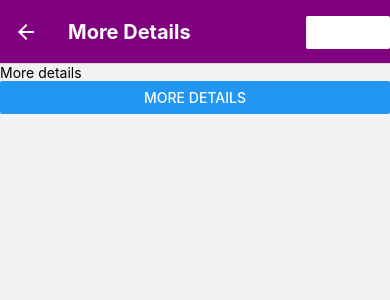
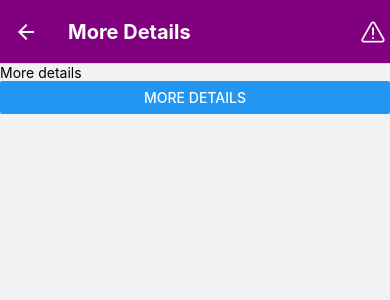
Before and after one commit to xilu56/CS5520, a React Native app: screen /Details in a window 390 px wide. Shown: the top 300 px of the page. Built offline with nearby package versions, Linux system fonts and the light colour scheme.

Commit message:
Used the Reusable “Pressable Button” to replace the warning button

```diff
--- a/Components/GoalDetails.js
+++ b/Components/GoalDetails.js
@@ -1,5 +1,7 @@
 import { Button, StyleSheet, Text, View } from "react-native";
 import React, {useEffect, useState} from "react";
+import PressableButton from "./PressableButton";
+import AntDesign from "@expo/vector-icons/AntDesign";
 
 export default function GoalDetails({ navigation, route }) {
   console.log(route);
@@ -16,7 +18,13 @@ export default function GoalDetails({ navigation, route }) {
     navigation.setOptions({
       headerRight: () => {
         return (
-          <Button title="Warning" color="white" onPress={warningHandler} />
+          <PressableButton
+            pressedFunction={warningHandler}
+            componentStyle={{ backgroundColor: "purple" }}
+            pressedStyle={{ opacity: 0.5, backgroundColor: "purple" }}
+          >
+            <AntDesign name="warning" size={24} color="white" />
+          </PressableButton>
         );
       },
     });
--- a/Components/GoalItem.js
+++ b/Components/GoalItem.js
@@ -2,6 +2,7 @@ import { Button, Pressable, StyleSheet, Text, View } from "react-native";
 import React from "react";
 import { useNavigation } from "@react-navigation/native";
 import PressableButton from "./PressableButton";
+import AntDesign from "@expo/vector-icons/AntDesign";
 
 export default function GoalItem({ goalObj, deleteHandler }) {
   const navigation = useNavigation();
@@ -30,7 +31,7 @@ export default function GoalItem({ goalObj, deleteHandler }) {
           pressedFunction={handleDelete}
           pressedStyle={styles.pressedStyle}
         >
-          <Text style={styles.deleteText}>X</Text>
+          <AntDesign name="delete" size={24} color="black" />
         </PressableButton>
       </Pressable>
     </View>
@@ -67,5 +68,11 @@ const styles = StyleSheet.create({
   deleteButton: {
     backgroundColor: "grey",
   },
+  deleteContainer: {
+    justifyContent: "center",
+    alignItems: "center",
+    margin: 10,
+    color: "grey",
+  },
   },
 });
```
